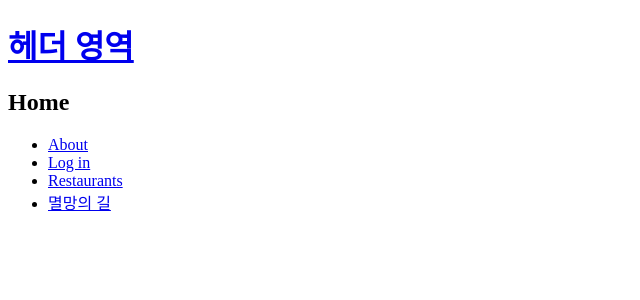
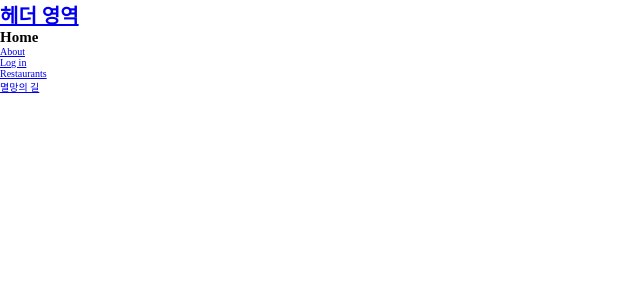
Before and after one commit to CodeSoom/react-week8-assignment-1, a React app: page / in a window 1280 px wide. Shown: the top 300 px of the page, without its empty margins (0-640 px from the left). Built offline with nearby package versions, Linux system fonts and the light colour scheme; the HTML template or start-up script is replaced by a standard one.

Commit message:
Set global style

```diff
--- a/src/App.css
+++ b/src/App.css
@@ -0,0 +1,12 @@
+*,
+*::before,
+*::after {
+  margin: 0;
+  padding: 0;
+  box-sizing: inherit;
+}
+
+html {
+  box-sizing: border-box;
+  font-size: 62.5%;
+}
```
